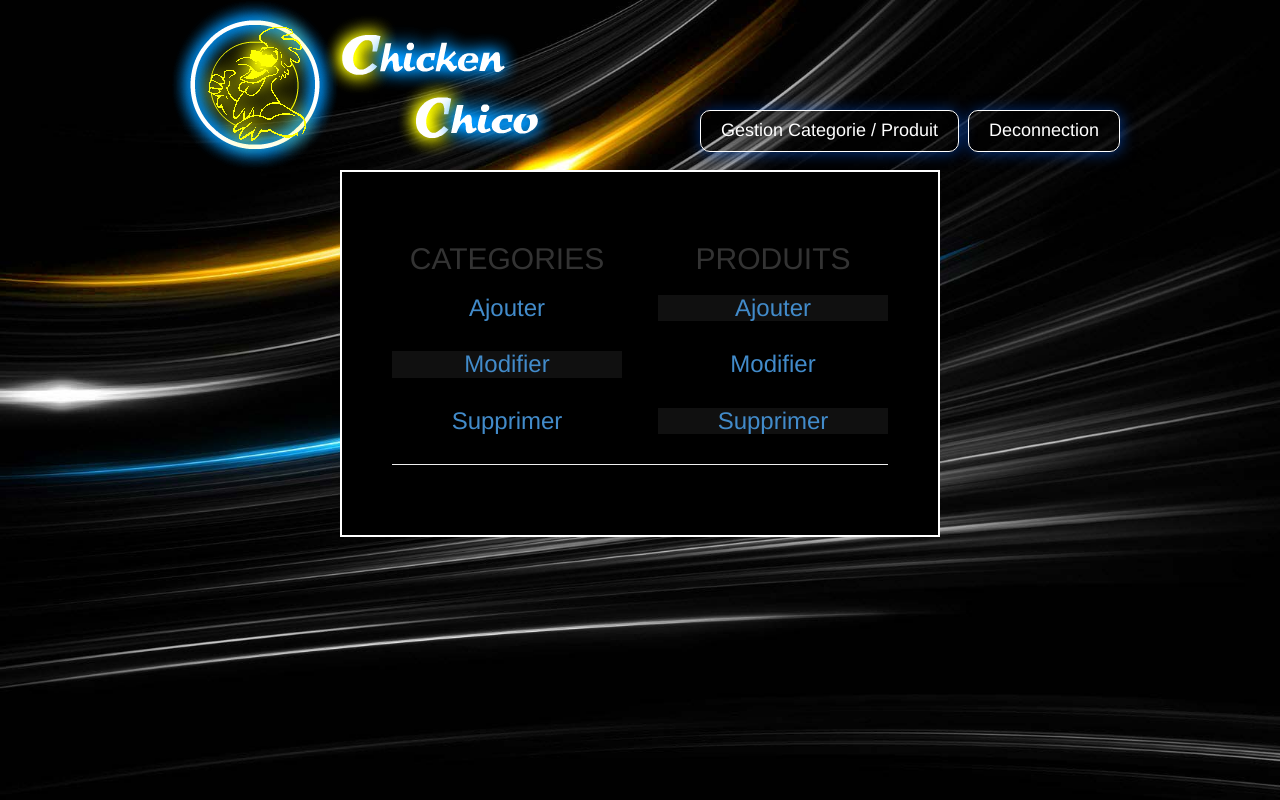
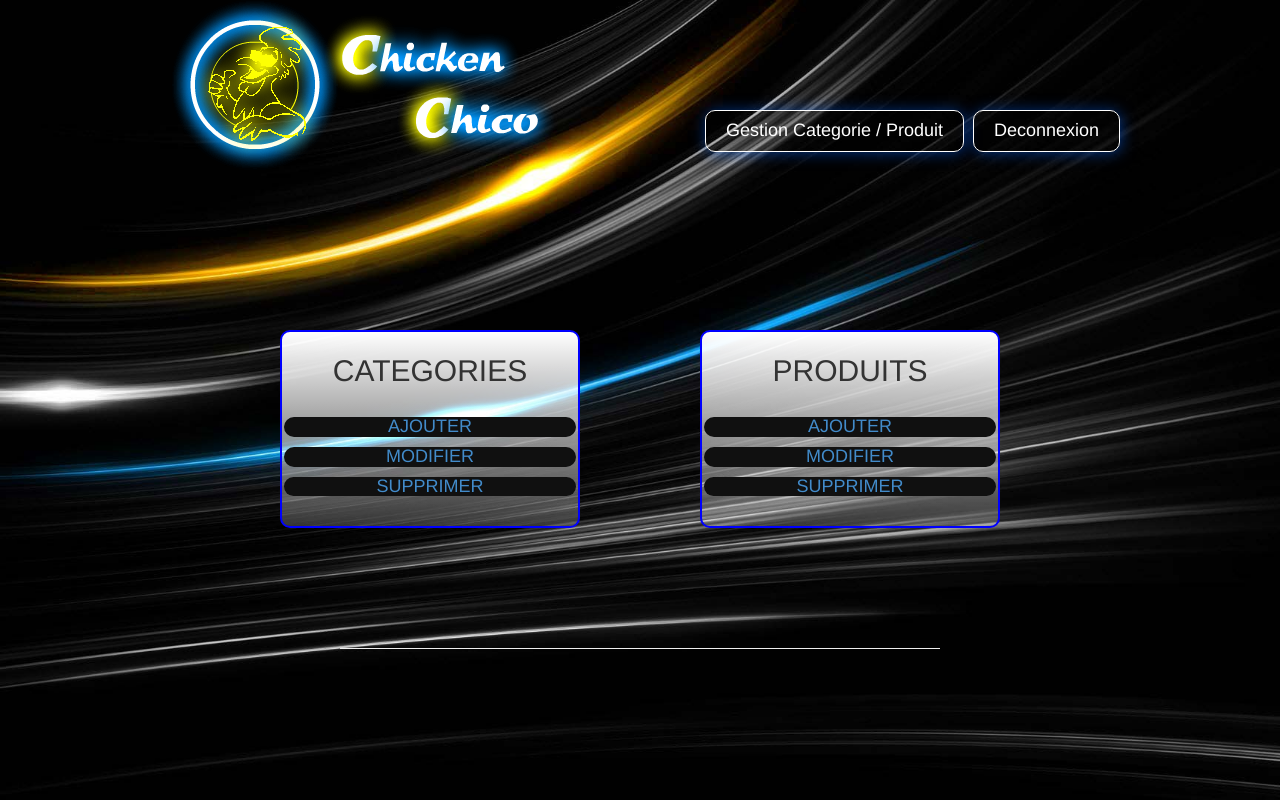
Before and after one commit to julien94/ChickenChico, a PHP site: template vue/admin.php in a window 1280 px wide. Run offline with PHP 8.4, Linux system fonts and the light colour scheme; the template is opened without the code that fills it, so the values that code supplies are empty; some libraries are stand-ins or nearby versions.

Commit message:
site ok reste a faire userservice

```diff
--- a/controleur/admin.php
+++ b/controleur/admin.php
@@ -23,11 +23,11 @@ class admin extends controleur {
         $this->render('admin');
     }
 
-    public function userConnect() {
+    public function user($opt) {
         $this->formToObject = new formToObject();
         $this->value = $this->formToObject->getFormToUser();
         $this->service = new userService();
-        if($this->service->checkUser($this->value)){$this->option();}
+        $this->service->$opt($this->value);
     }
 
     public function category($opt, $opt2 = null){
--- a/css/style.css
+++ b/css/style.css
@@ -93,6 +93,67 @@ body{
 .greyc{
     color: grey;
 }
+
+.menuAdmin{
+    margin: auto;
+    width: 900px;
+    padding-top: 160px;
+    padding-bottom: 100px;
+}
+
+.category{
+    border: solid 2px blue;
+    border-radius: 10px;
+    background: linear-gradient(to bottom, white, rgba(255,255,255,0.2));
+    width: 300px;
+    text-align: center;
+    padding: 2px;
+    padding-bottom: 20px;
+    float: left;
+    margin-left: 10%;
+}
+
+.category h2{
+    padding-bottom: 20px;
+}
+
+.category h4{
+    border-radius: 10px;
+    color: white;
+}
+
+
+.product{
+    border: solid 2px blue;
+    border-radius: 10px;
+    background: linear-gradient(to bottom, white, rgba(255,255,255,0.2));
+    width: 300px;
+    text-align: center;
+    margin-right: 10%;
+    padding: 2px;
+    padding-bottom: 20px;
+    float: right;
+}
+
+.product h2{
+    padding-bottom: 20px;
+}
+
+.product h4{
+    border-radius: 10px;
+    color: white;
+}
+
+.clear{
+    clear: both;
+}
+
+.msgform{
+    color: white;
+    padding-top: 50px;
+    text-align: center;
+}
+
 
 /*******************************  PAGE ADMIN  *********************************/
 #corp{
@@ -204,7 +265,7 @@ li{
 
 .nom{
     margin: 0px;
-    width: 100px;
+    width: 130px;
     padding-left: 10px;
     padding-bottom: 0px;
     padding-right: 0px;
@@ -216,7 +277,7 @@ li{
 }
 
 .descri{
-    width: 400px;
+    width: 370px;
 }
 
 .price{
@@ -261,27 +322,6 @@ li{
 /*****************************  FIN FOOTER ************************************/
 
 
-.category{
-    width: 230px;
-    text-align: center;
-    float: left;
-}
-
-.product{
-    width: 230px;
-    text-align: center;
-    float: right;
-}
-
-.clear{
-    clear: both;
-}
-
-.msgform{
-    color: white;
-    padding-top: 50px;
-    text-align: center;
-}
 
 /****************************** DIAPORAMA *************************************/
 
--- a/nbproject/private/private.xml
+++ b/nbproject/private/private.xml
@@ -4,8 +4,10 @@
     <open-files xmlns="http://www.netbeans.org/ns/projectui-open-files/2">
         <group>
             <file>file:/C:/wamp/www/ChickenChico/controleur/admin.php</file>
-            <file>file:/C:/wamp/www/ChickenChico/support/product.csv</file>
-            <file>file:/C:/wamp/www/ChickenChico/support/category.csv</file>
+            <file>file:/C:/wamp/www/ChickenChico/model/service/userService.php</file>
+            <file>file:/C:/wamp/www/ChickenChico/vue/admin.php</file>
+            <file>file:/C:/wamp/www/ChickenChico/core/form/formHandler.php</file>
+            <file>file:/C:/wamp/www/ChickenChico/css/style.css</file>
         </group>
     </open-files>
 </project-private>
--- a/vue/admin.php
+++ b/vue/admin.php
@@ -33,12 +33,12 @@
                 <img src="<?php echo (ROOTHTML) ?>../image/logo.png" class="logo">
                 <div id="menu">
                     <a href="/admin/option"><h4>Gestion Categorie / Produit</h4></a>
-                    <a href="/admin/deco"><h4>Deconnection</h4></a>
+                    <a href="/admin/deconnexion"><h4>Deconnexion</h4></a>
                 </div>
             </div>
-            <div class="formpage">
             <?php
             if(!empty($this->data[0])){
+                echo '<div class="formpage">';
                 echo '<h3>'.$this->data[0]->getTitre().'</h3>';
                 echo '<form role="form"'.$this->data[0]->getMethod().$this->data[0]->getAction().$this->data[0]->getClass().$this->data[0]->getEncType().'>';
                 foreach($this->data[0]->getFieldList() as $field){
@@ -48,29 +48,32 @@
                 }
                 echo '</form>';
                 echo '<br/>';
+                echo '</div>';
             }
             else{
                 ?>
+            <div class="menuAdmin">
                 <div class="category">
                     <h2>CATEGORIES</h2>
-                    <h3><a href="/admin/category/view/new">Ajouter</a></h3>
-                    <h3 class="grey"><a href="/admin/category/view/select">Modifier</a></h3>
-                    <h3><a href="/admin/category/view/del">Supprimer</a></h3>
+                    <h4 class="grey"><a href="/admin/category/view/new">AJOUTER</a></h4>
+                    <h4 class="grey"><a href="/admin/category/view/select">MODIFIER</a></h4>
+                    <h4 class="grey"><a href="/admin/category/view/del">SUPPRIMER</a></h4>
                 </div>
                 <div class="product">
                     <h2>PRODUITS</h2>
-                    <h3 class="grey"><a href="/admin/product/view/new">Ajouter</a></h3>
-                    <h3><a href="/admin/product/view/select">Modifier</a></h3>
-                    <h3 class="grey"><a href="/admin/product/view/del">Supprimer</a></h3>
+                    <h4 class="grey"><a href="/admin/product/view/new">AJOUTER</a></h4>
+                    <h4 class="grey"><a href="/admin/product/view/select">MODIFIER</a></h4>
+                    <h4 class="grey"><a href="/admin/product/view/del">SUPPRIMER</a></h4>
                 </div>
-                <hr class="clear"/>
+                <div class="clear"></div>
             <?php }
                   if(!empty($this->msg)){echo '<div class="clear msgform">'.$this->msg[0].'</div>';} ?>
             </div>
+            <hr style="width:600px"/>
         </div>
         <script>
-            $(".category h3").mouseover(function(){$(this).css('background', 'grey');}).mouseout(function(){$(this).css('background', '');});
-            $(".product h3").mouseover(function(){$(this).css('background', 'grey');}).mouseout(function(){$(this).css('background', '');});
+            $(".category h4").mouseover(function(){$(this).css('background', 'grey');}).mouseout(function(){$(this).css('background', '');});
+            $(".product h4").mouseover(function(){$(this).css('background', 'grey');}).mouseout(function(){$(this).css('background', '');});
             $(".input").mousedown(function() {
                 $(this).val("").css("color", "white");
             });
```
Also changed, not shown: controleur/carte.php (+5 -4 lines), core/form/formHandler.php (+8 -0 lines), model/service/userService.php (+12 -0 lines), support/product.csv (+6 -6 lines).
